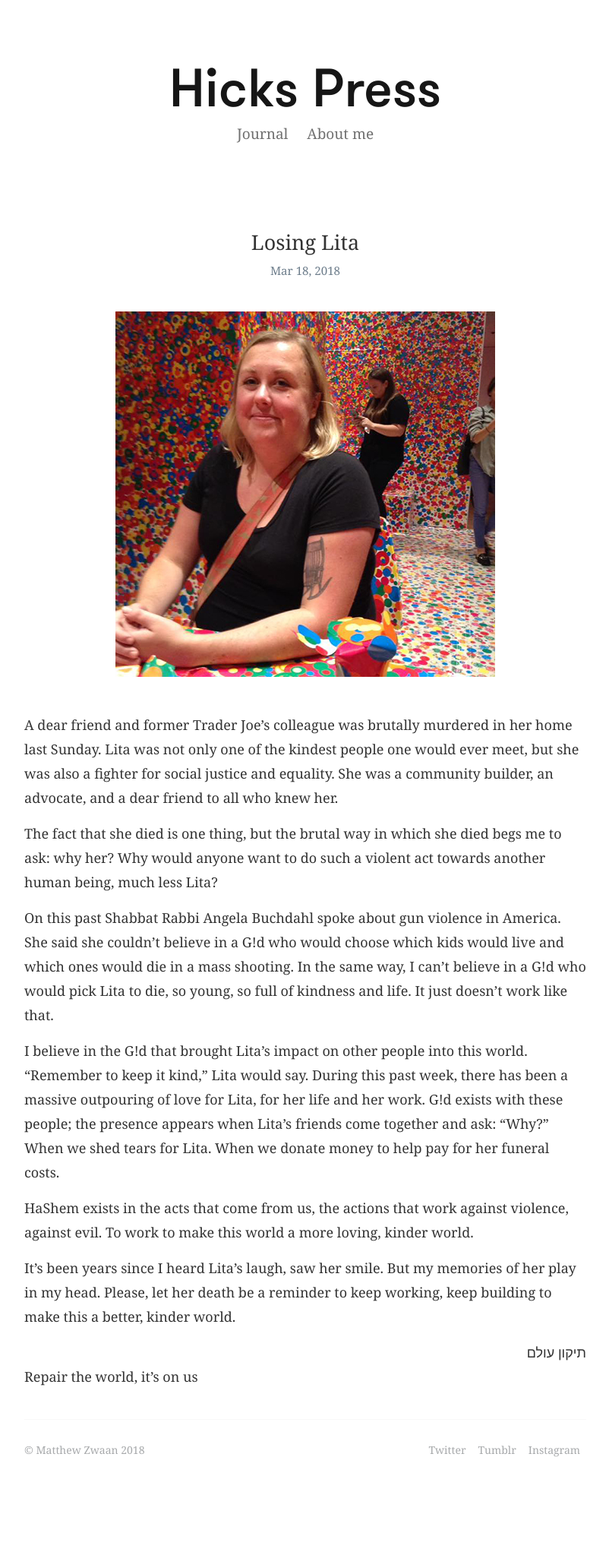
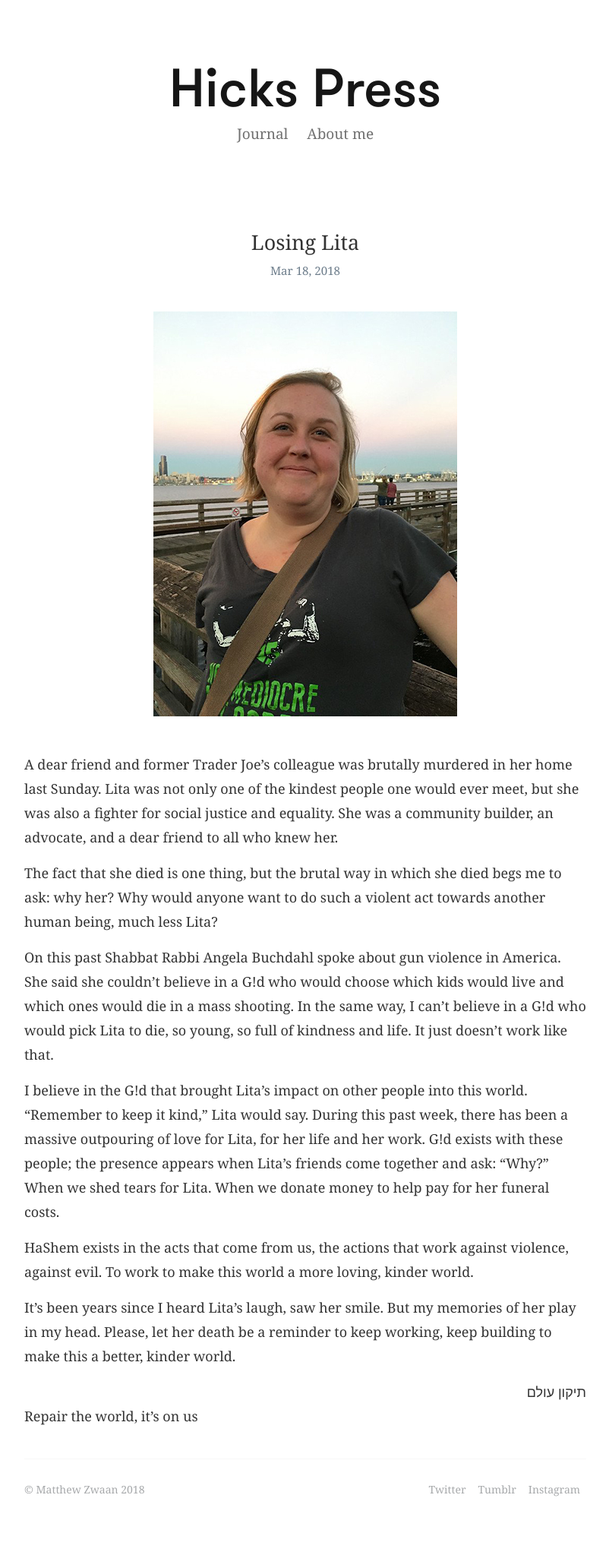
Before and after one commit to mattihicks/matthewmatthew, a Jekyll site: the page built from _posts/2018-03-13-remembering-stillness.markdown, in a window 1280 px wide. Shown: the whole page at 76% size, without its empty margins (238-1040 px from the left). Built offline with Jekyll 4.4.1, drawn with Linux system fonts in a browser that asks for light colours; some web fonts are replaced; before the commit the page ends 1995 px from its top, so only the background shows below that.

Commit message:
updated lita pic

```diff
--- a/_posts/2018-03-13-remembering-stillness.markdown
+++ b/_posts/2018-03-13-remembering-stillness.markdown
@@ -5,7 +5,7 @@ date:   2018-03-18 21:26:58 +0200
 categories: personal
 ---
 
-![Lita pic](/assets/images/lita.jpg){: .after-title }
+![Lita pic](/assets/images/lita2.jpg){: .after-title }
 <br/>
 
 A dear friend and former Trader Joe's colleague was brutally murdered in her home last Sunday. Lita was not only one of the kindest people one would ever meet, but she was also a fighter for social justice and equality. She was a community builder, an advocate, and a dear friend to all who knew her.
```
Also changed, not shown: assets/images/lita2.jpg (added).
